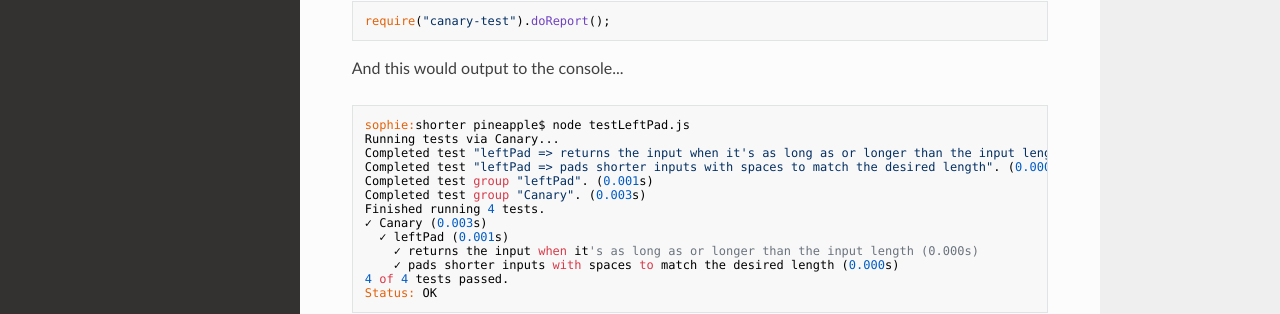
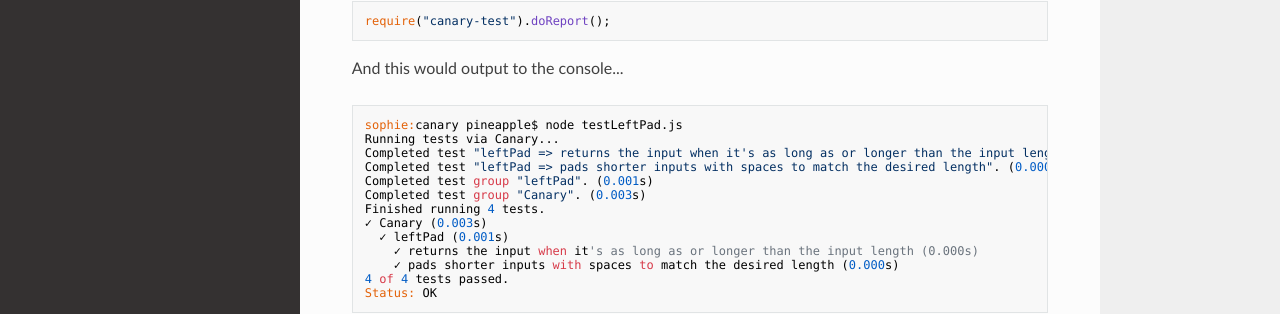
Before and after one commit to Mapita/Canary, an MkDocs documentation site: the page built from docs/index.md, in a window 1280 px wide and 1350 px high. Shown: the part 892-1206 px from the top of the window. Built offline with MkDocs 1.6.1, drawn with Linux system fonts in a browser that asks for light colours; nearby versions of some CDN libraries; old or Windows-style settings are respelled for this version of MkDocs.

Commit message:
Trivial documentation fix

````diff
--- a/docs/index.md
+++ b/docs/index.md
@@ -47,7 +47,7 @@ require("canary-test").doReport();
 And this would output to the console...
 
 ```
-sophie:shorter pineapple$ node testLeftPad.js
+sophie:canary pineapple$ node testLeftPad.js
 Running tests via Canary...
 Completed test "leftPad => returns the input when it's as long as or longer than the input length". (0.000s)
 Completed test "leftPad => pads shorter inputs with spaces to match the desired length". (0.000s)
````
Also changed, not shown: readme.md (+1 -1 lines).
